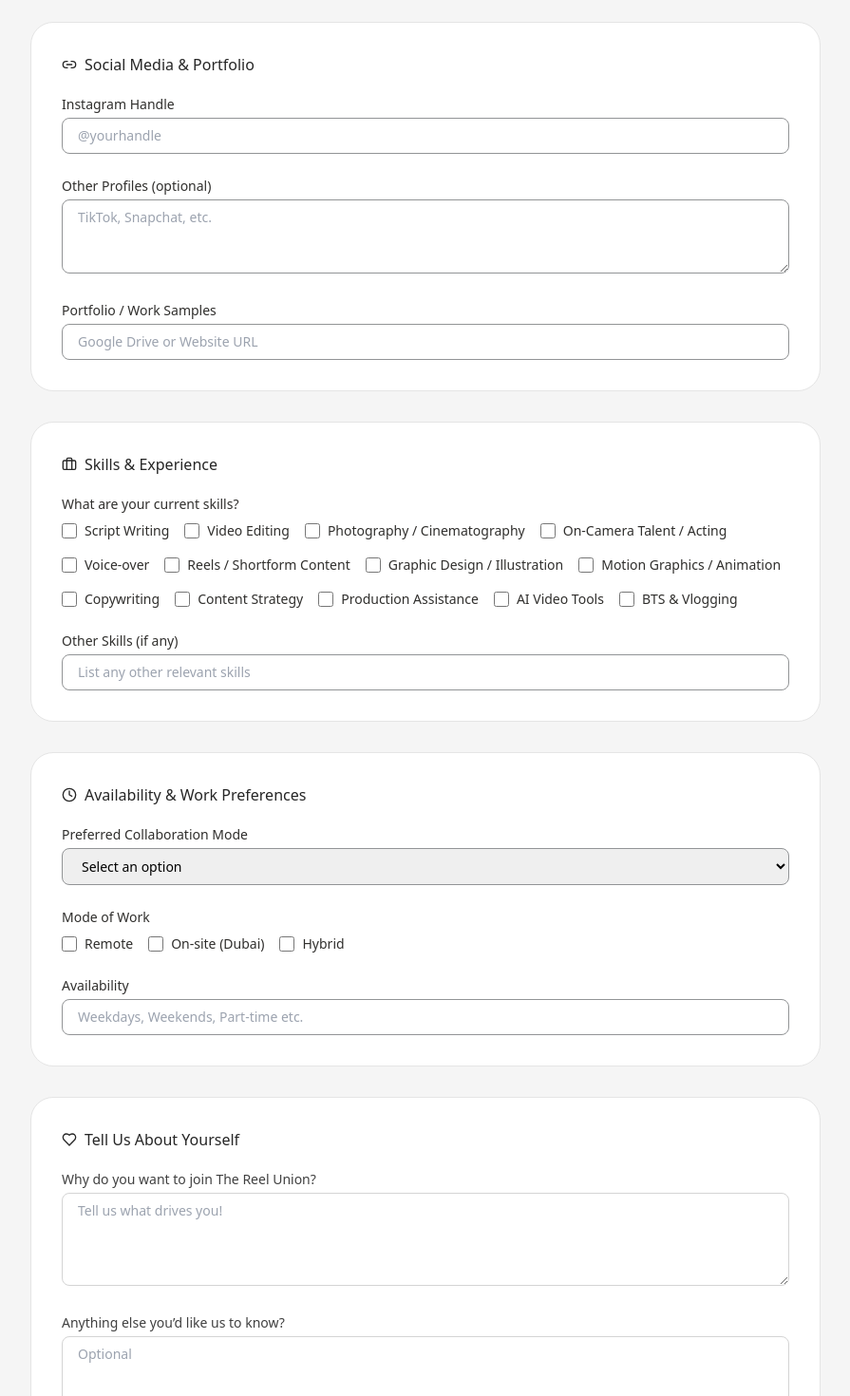
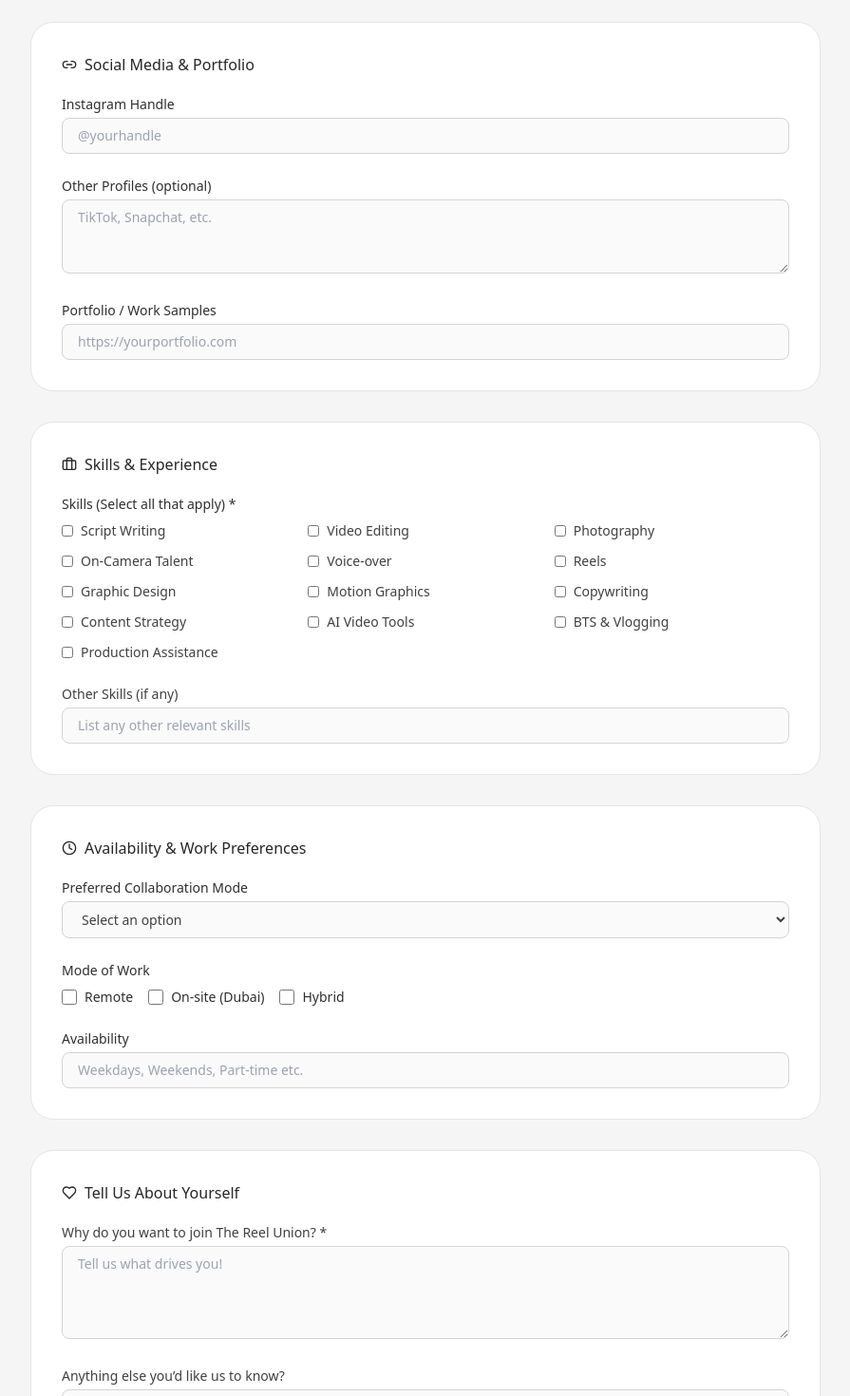
Before and after one commit to Fica-Web/FicaAds, a React (Vite) app in the folder frontend/: page /reel-union/onboarding in a window 1280 px wide. Shown: the part 660-2130 px from the top of the page at 95% size, without its empty margins (192-1087 px from the left). Built offline with nearby package versions, Linux system fonts and the light colour scheme; no server answers.

Commit message:
reel union form Ui updated

```diff
--- a/frontend/src/Components/ReelUnion/CreatorOnboarding/CollaborationSection.jsx
+++ b/frontend/src/Components/ReelUnion/CreatorOnboarding/CollaborationSection.jsx
@@ -18,7 +18,7 @@ const CollaborationSection = ({ formData, handleChange, errors }) => {
                         name="collaborationMode"
                         value={formData.collaborationMode}
                         onChange={handleChange}
-                        className={`w-full px-4 py-2 border rounded-lg focus:outline-none focus:ring-2 focus:ring-blue-500
+                        className={`w-full px-4 py-2 border border-neutral-300 placeholder:text-sm text-neutral-700 bg-neutral-50 rounded-lg focus:outline-none focus:ring-2
                             ${errors.collaborationMode ? 'border-red-500' : 'border-gray4'}`}
                     >
                         <option value="">Select an option</option>
@@ -63,7 +63,7 @@ const CollaborationSection = ({ formData, handleChange, errors }) => {
                         value={formData.availability}
                         onChange={handleChange}
                         placeholder="Weekdays, Weekends, Part-time etc."
-                        className={`w-full px-4 py-2 border rounded-lg focus:outline-none focus:ring-2 focus:ring-blue-500
+                        className={`w-full px-4 py-2 border border-neutral-300 placeholder:text-sm text-neutral-700 bg-neutral-50 rounded-lg focus:outline-none focus:ring-2
                             ${errors.availability ? 'border-red-500' : 'border-gray4'}`}
                     />
                     {errors.availability && (
--- a/frontend/src/Components/ReelUnion/CreatorOnboarding/ConsentSection.jsx
+++ b/frontend/src/Components/ReelUnion/CreatorOnboarding/ConsentSection.jsx
@@ -19,7 +19,7 @@ const ConsentSection = ({ formData, handleChange, errors }) => {
                             errors.consent ? 'border-red-500' : ''
                         }`}
                     />
-                    <span className="ml-2">
+                    <span className="ml-2 text-neutral-600">
                         I consent to The Reel Union using my submitted information for internal matching,
                         project assignment, and community building purposes. I understand that my
                         data will be handled confidentially.
--- a/frontend/src/Components/ReelUnion/CreatorOnboarding/MotivationSection.jsx
+++ b/frontend/src/Components/ReelUnion/CreatorOnboarding/MotivationSection.jsx
@@ -12,14 +12,14 @@ const MotivationSection = ({ formData, handleChange, errors }) => {
                 {/* Motivation */}
                 <div>
                     <label className="block text-sm font-medium text-neutral-700 mb-1">
-                        Why do you want to join The Reel Union?
+                        Why do you want to join The Reel Union? *
                     </label>
                     <textarea
                         name="motivation"
                         value={formData.motivation}
                         onChange={handleChange}
                         placeholder="Tell us what drives you!"
-                        className={`w-full px-4 py-2 border rounded-lg focus:outline-none focus:ring-2 focus:ring-blue-500
+                        className={`w-full px-4 py-2 border border-neutral-300 placeholder:text-sm text-neutral-700 bg-neutral-50 rounded-lg focus:outline-none focus:ring-2
                             ${errors.motivation ? 'border-red-500' : 'border-neutral-300'}`}
                         rows="4"
                     />
@@ -38,7 +38,7 @@ const MotivationSection = ({ formData, handleChange, errors }) => {
                         value={formData.anythingElse}
                         onChange={handleChange}
                         placeholder="Optional"
-                        className={`w-full px-4 py-2 border rounded-lg focus:outline-none focus:ring-2 focus:ring-blue-500
+                        className={`w-full px-4 py-2 border border-neutral-300 placeholder:text-sm text-neutral-700 bg-neutral-50 rounded-lg focus:outline-none focus:ring-2
                             ${errors.anythingElse ? 'border-red-500' : 'border-neutral-300'}`}
                         rows="3"
                     />
--- a/frontend/src/Components/ReelUnion/CreatorOnboarding/OnlinePresenceSection.jsx
+++ b/frontend/src/Components/ReelUnion/CreatorOnboarding/OnlinePresenceSection.jsx
@@ -21,7 +21,7 @@ const OnlinePresenceSection = ({ formData, handleChange, errors }) => {
                         value={formData.instagramHandle}
                         onChange={handleChange}
                         placeholder="@yourhandle"
-                        className={`w-full px-4 py-2 border rounded-lg focus:outline-none focus:ring-2 ${
+                        className={`w-full px-4 py-2 border border-neutral-300 placeholder:text-sm text-neutral-700 bg-neutral-50 rounded-lg focus:outline-none focus:ring-2${
                             errors.instagramHandle ? 'border-red-500 focus:ring-red-500' : 'border-gray4 focus:ring-blue-500'
                         }`}
                     />
@@ -40,7 +40,7 @@ const OnlinePresenceSection = ({ formData, handleChange, errors }) => {
                         value={formData.otherProfiles}
                         onChange={handleChange}
                         placeholder="TikTok, Snapchat, etc."
-                        className="w-full px-4 py-2 border border-gray4 rounded-lg focus:outline-none focus:ring-2 focus:ring-blue-500"
+                        className="w-full px-4 py-2 border border-neutral-300 placeholder:text-sm text-neutral-700 bg-neutral-50 rounded-lg focus:outline-none focus:ring-2"
                         rows="3"
                     />
                 </div>
@@ -55,8 +55,8 @@ const OnlinePresenceSection = ({ formData, handleChange, errors }) => {
                         name="portfolio"
                         value={formData.portfolio}
                         onChange={handleChange}
-                        placeholder="Google Drive or Website URL"
-                        className={`w-full px-4 py-2 border rounded-lg focus:outline-none focus:ring-2 ${
+                        placeholder="https://yourportfolio.com"
+                        className={`w-full px-4 py-2 border border-neutral-300 placeholder:text-sm text-neutral-700 bg-neutral-50 rounded-lg focus:outline-none focus:ring-2 ${
                             errors.portfolio ? 'border-red-500 focus:ring-red-500' : 'border-gray4 focus:ring-blue-500'
                         }`}
                     />
--- a/frontend/src/Components/ReelUnion/CreatorOnboarding/SkillsSection.jsx
+++ b/frontend/src/Components/ReelUnion/CreatorOnboarding/SkillsSection.jsx
@@ -2,9 +2,9 @@ import { LuBriefcase } from 'react-icons/lu';
 import { FormHeading } from "../reusable/FormHeading";
 
 const skillOptions = [
-    "Script Writing", "Video Editing", "Photography / Cinematography", "On-Camera Talent / Acting",
-    "Voice-over", "Reels / Shortform Content", "Graphic Design / Illustration", "Motion Graphics / Animation",
-    "Copywriting", "Content Strategy", "Production Assistance", "AI Video Tools", "BTS & Vlogging"
+    "Script Writing", "Video Editing", "Photography", "On-Camera Talent",
+    "Voice-over", "Reels ", "Graphic Design ", "Motion Graphics ",
+    "Copywriting", "Content Strategy", "AI Video Tools", "BTS & Vlogging", "Production Assistance",
 ];
 
 const SkillsSection = ({ formData, handleChange, errors }) => {
@@ -18,8 +18,8 @@ const SkillsSection = ({ formData, handleChange, errors }) => {
 
                 {/* Skills Checkbox List */}
                 <div>
-                    <label className="block text-sm font-medium text-gray1 mb-2">What are your current skills?</label>
-                    <div className="flex flex-wrap gap-4">
+                    <label className="block text-sm font-medium text-gray1 mb-2">Skills (Select all that apply) *</label>
+                    <div className="grid lg:grid-cols-3 grid-cols-2 lg:gap-3 gap-2">
                         {skillOptions.map((skill) => (
                             <label key={skill} className="inline-flex items-center">
                                 <input
@@ -28,9 +28,9 @@ const SkillsSection = ({ formData, handleChange, errors }) => {
                                     value={skill}
                                     checked={formData.skills.includes(skill)}
                                     onChange={handleChange}
-                                    className="form-checkbox h-4 w-4 text-blue-600"
+                                    className="form-checkbox h-3 w-3 text-blue-600 cursor-pointer"
                                 />
-                                <span className="ml-2 text-sm text-gray1">{skill}</span>
+                                <span className="ml-2 text-sm text-neutral-700">{skill}</span>
                             </label>
                         ))}
                     </div>
@@ -41,14 +41,14 @@ const SkillsSection = ({ formData, handleChange, errors }) => {
 
                 {/* Other Skills */}
                 <div>
-                    <label className="block text-sm font-medium text-gray1 mb-1">Other Skills (if any)</label>
+                    <label className="block text-sm font-medium text-neutral-700 mb-1">Other Skills (if any)</label>
                     <input
                         type="text"
                         name="otherSkills"
                         value={formData.otherSkills}
                         onChange={handleChange}
                         placeholder="List any other relevant skills"
-                        className="w-full px-4 py-2 border border-gray4 rounded-lg focus:outline-none focus:ring-2 focus:ring-blue-500"
+                        className="w-full px-4 py-2 border border-neutral-300 placeholder:text-sm text-neutral-700 bg-neutral-50 rounded-lg focus:outline-none focus:ring-2"
                     />
                     {errors.otherSkills && (
                         <p className="text-sm text-red-500 mt-1">{errors.otherSkills}</p>
```
